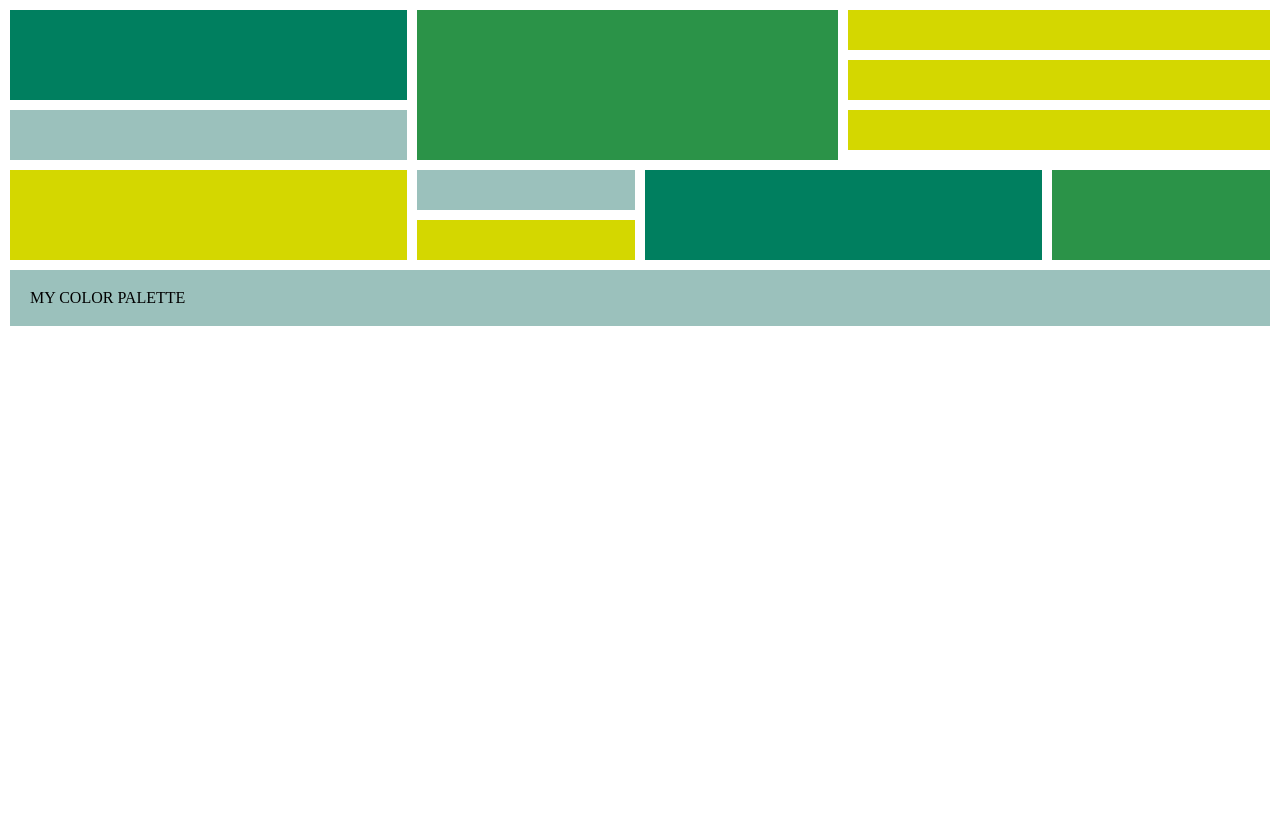
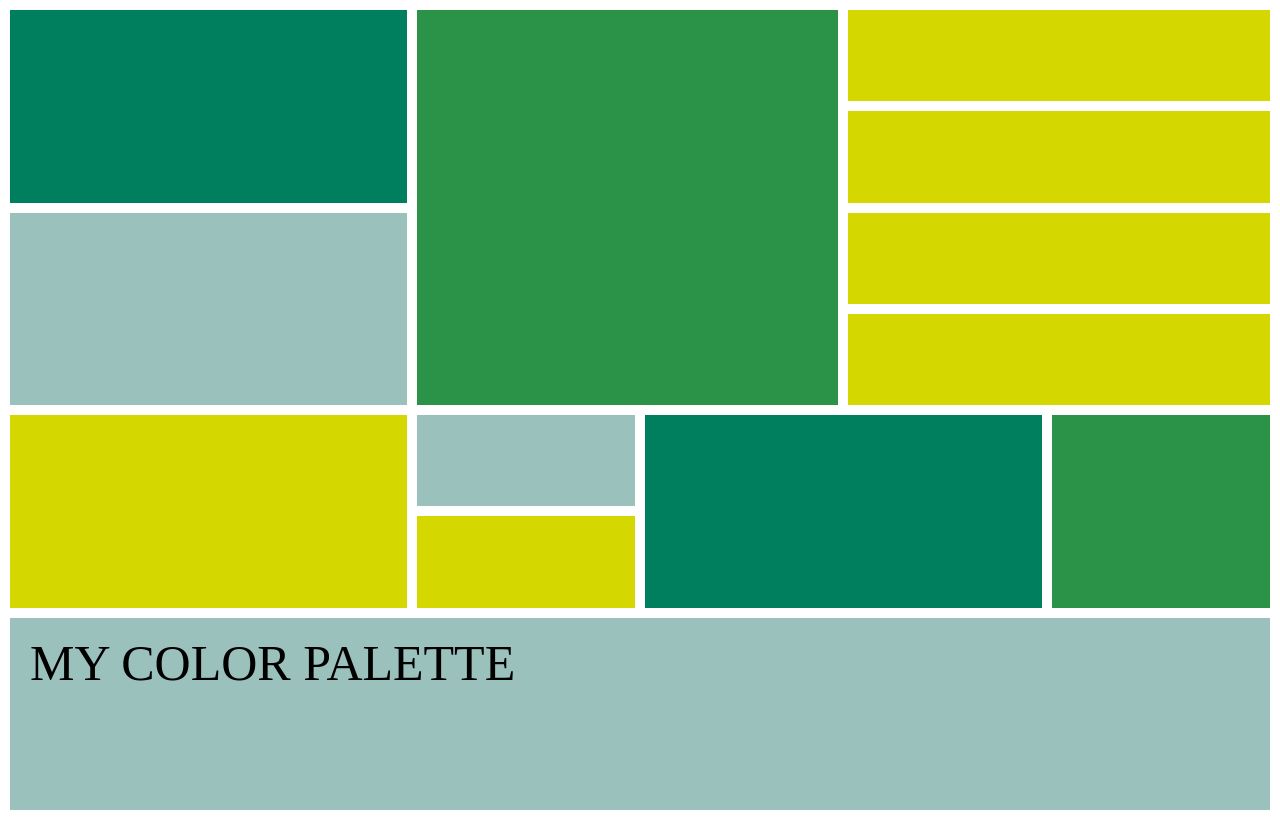
Before and after one commit to Anuhya92/project8, a plain HTML site: page index.html in a window 1280 px wide. Drawn offline with Linux system fonts and the light colour scheme.

Commit message:
css fixes

```diff
--- a/index.html
+++ b/index.html
@@ -15,7 +15,7 @@
       <div class="item4 bg-color4"></div>
       <div class="item5 bg-color3"></div>
       <div class="item6 bg-color3"></div>
-      <div class="item6 bg-color3"></div>
+      <div class="item13 bg-color3"></div>
       <div class="item7 bg-color3"></div>
       <div class="item8 bg-color4"></div>
       <div class="item9 bg-color1"></div>
--- a/styles/index.css
+++ b/styles/index.css
@@ -2,6 +2,7 @@
   display: grid;
   padding: 10px;
   gap: 10px;
+  min-height: 100vh;
 }
 
 .bg-color1 {
@@ -54,6 +55,11 @@
   grid-column: 5 / span 2;
 }
 
+.item13 {
+  grid-row: 4;
+  grid-column: 5 / span 2;
+}
+
 .item7 {
   grid-row: 5 / span 2;
   grid-column: 1 / span 2;
@@ -82,4 +88,5 @@
 .item12 {
   grid-row: 7 / span 2;
   grid-column: 1 / span 6;
+  font-size: 50px;
 }
```
